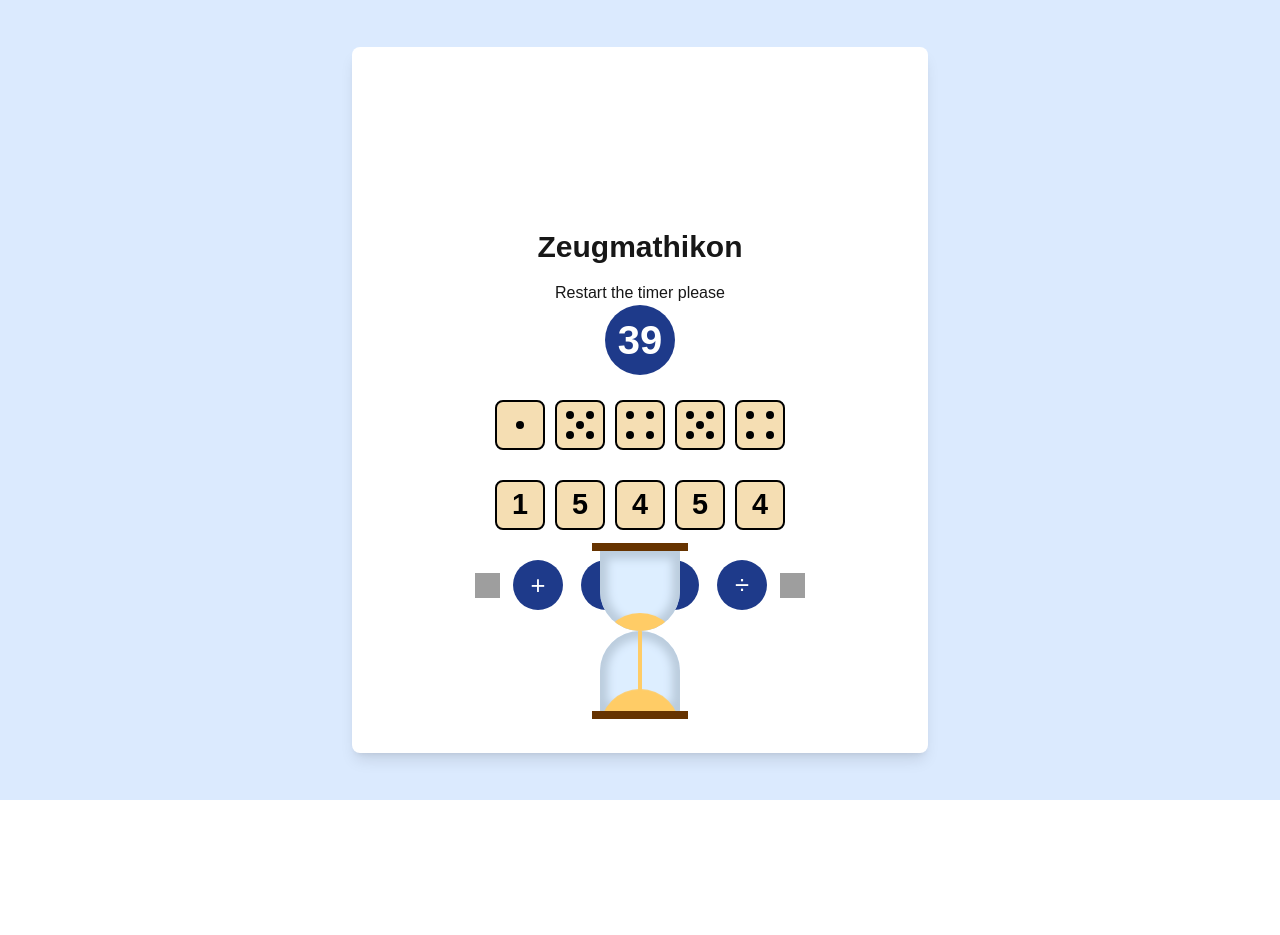
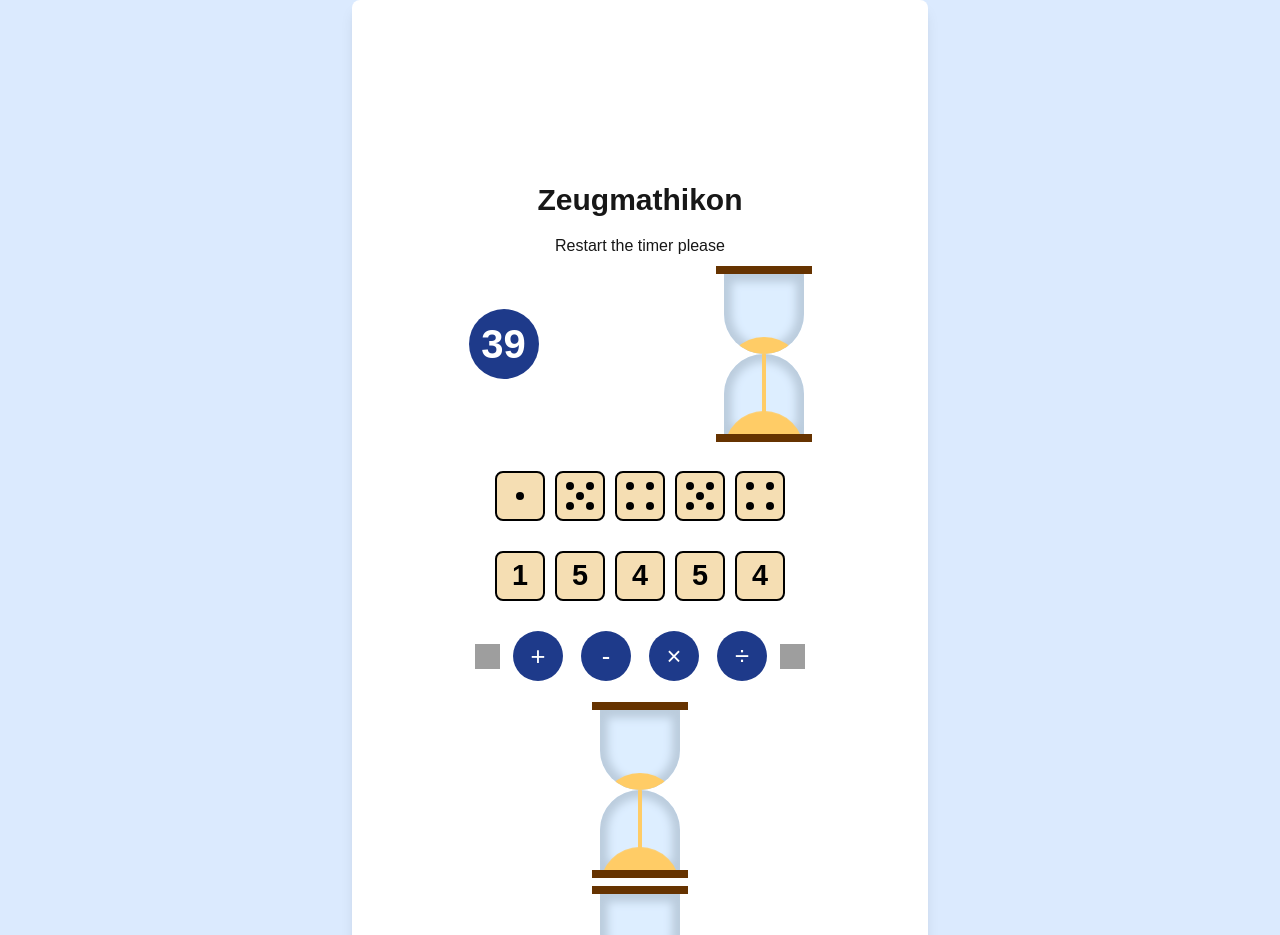
Before and after one commit to viebel/mao-game, a Next.js app: page / in a window 1280 px wide. Shown: the top 935 px of the page. Before the commit the page ends 800 px from the top, so only its background shows below. Built offline with nearby package versions, Linux system fonts and the light colour scheme; grey boxes are pictures that could not be loaded.

Commit message:
natural positioning of the hourglass

```diff
--- a/src/app/globals.css
+++ b/src/app/globals.css
@@ -130,16 +130,13 @@ body {
   align-items: center;
   margin-bottom: 20px;
 }
-
 .hourglass {
   border-bottom: solid 1vmin #630;
   border-top: solid 1vmin #630;
-  left: 50%;
-  margin-left: -6vmin;
-  margin-top: -11vmin;
+  margin: 1vmin auto; /* Center in the DOM flow */
   padding: 0 1vmin;
-  position: absolute;
-  display: none;
+  display: none; /* Initially hidden */
+  width: fit-content;
 }
 
 .hourglass.active {
@@ -155,6 +152,7 @@ body {
   overflow: hidden;
   position: relative;
   width: 10vmin;
+  margin: 0 auto; /* Center each section within hourglass */
 }
 
 .hourglass .top {
@@ -168,8 +166,8 @@ body {
   content: "";
   display: block;
   height: 10vmin;
+  position: absolute;
   left: 0;
-  position: absolute;
   top: 0;
   transform: translateY(50%);
   width: 10vmin;
@@ -181,8 +179,8 @@ body {
   content: "";
   display: block;
   height: 100%;
+  position: absolute;
   left: 45%;
-  position: absolute;
   top: 0;
   transform: translateY(100%);
   width: 10%;
@@ -199,8 +197,8 @@ body {
   content: "";
   display: block;
   height: 10vmin;
+  position: absolute;
   left: 0;
-  position: absolute;
   top: 0;
   transform: translateY(100%);
   width: 10vmin;
@@ -212,16 +210,14 @@ body {
   content: "";
   display: block;
   height: 100%;
+  position: absolute;
   left: 45%;
-  position: absolute;
   top: 0;
   width: 10%;
 }
 
 @keyframes flip {
-
-  0%,
-  100% {
+  0%, 100% {
     transform: rotate(0);
   }
 }
@@ -230,7 +226,6 @@ body {
   0% {
     transform: translateY(100%);
   }
-
   100% {
     transform: translateY(50%);
   }
@@ -240,7 +235,6 @@ body {
   0% {
     transform: translateY(50%);
   }
-
   100% {
     transform: translateY(100%);
   }
@@ -252,12 +246,9 @@ body {
     transform: translateY(-100%);
     width: 10%;
   }
-
   5% {
     transform: translateY(0);
   }
-
-
   100% {
     left: 50%;
     transform: translateY(0);
@@ -266,8 +257,7 @@ body {
 }
 
 @keyframes top-drip {
-  0%,
-  100% {
+  0%, 100% {
     left: 45%;
     transform: translateY(100%);
     width: 10%;
--- a/src/app/page.jsx
+++ b/src/app/page.jsx
@@ -146,8 +146,11 @@ export default function Home() {
 
 
           <button onClick={restartTimer}>Restart the timer please</button>
+          <div className="flex justify-center items-center gap-2 mb-4">
           <div className="target-number" onClick={resetGame}>
             {target}
+          </div>
+          <HourGlass ref={hourGlassRef} onEnd={onTimerEnd}></HourGlass>
           </div>
           <div className="dice-container">
             {initialDice.map((value, index) => (
@@ -174,7 +177,12 @@ export default function Home() {
               onClick={undoLastOperation}
             />
           </div>
-          <div className="timer-container">
+          <div className="row">
+            <HourGlass ref={hourGlassRef} onEnd={onTimerEnd}></HourGlass>
+            <HourGlass ref={hourGlassRef} onEnd={onTimerEnd}></HourGlass>
+          </div>
+          <div className="row">
+            <HourGlass ref={hourGlassRef} onEnd={onTimerEnd}></HourGlass>
             <HourGlass ref={hourGlassRef} onEnd={onTimerEnd}></HourGlass>
           </div>
 
```
